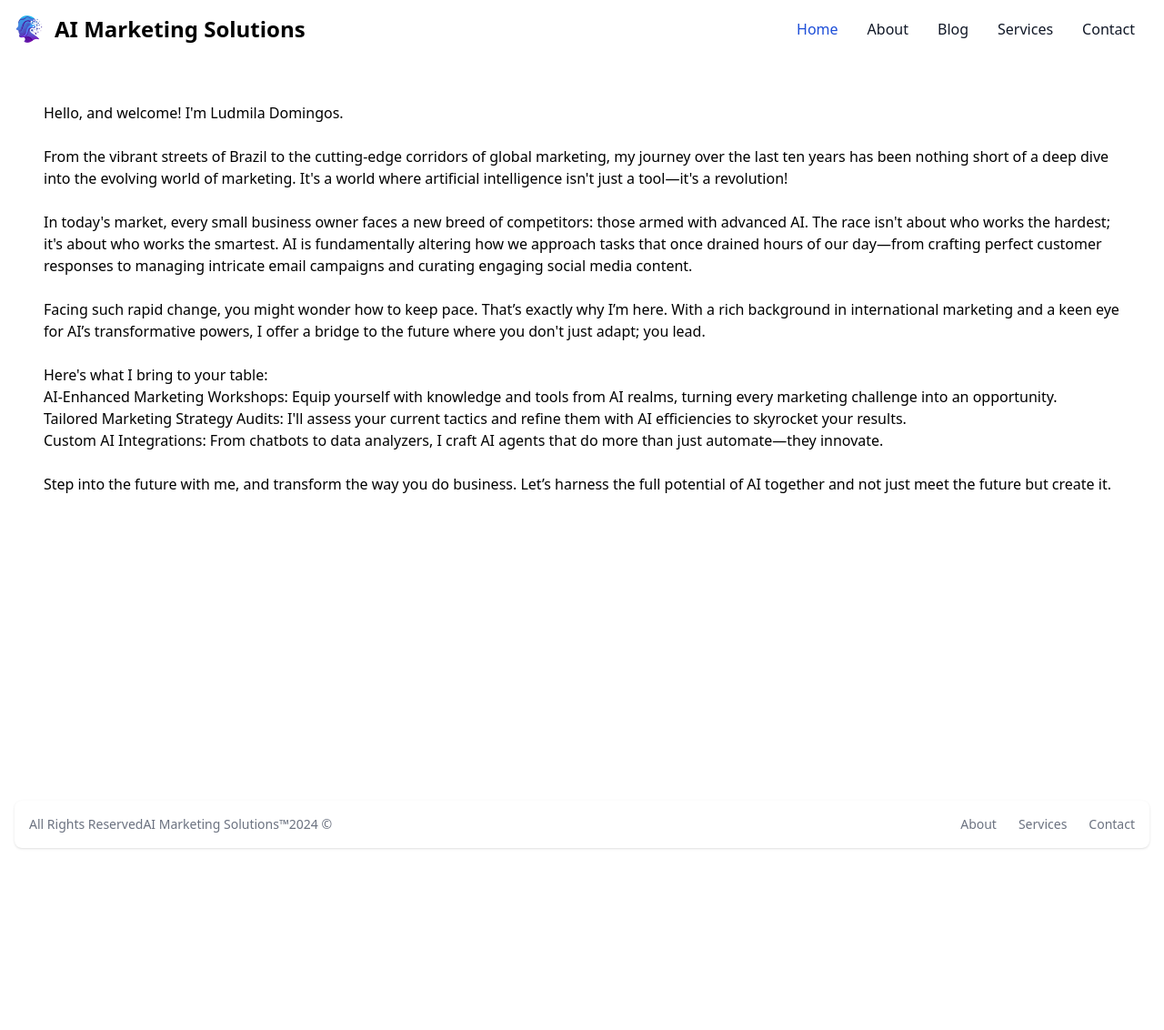
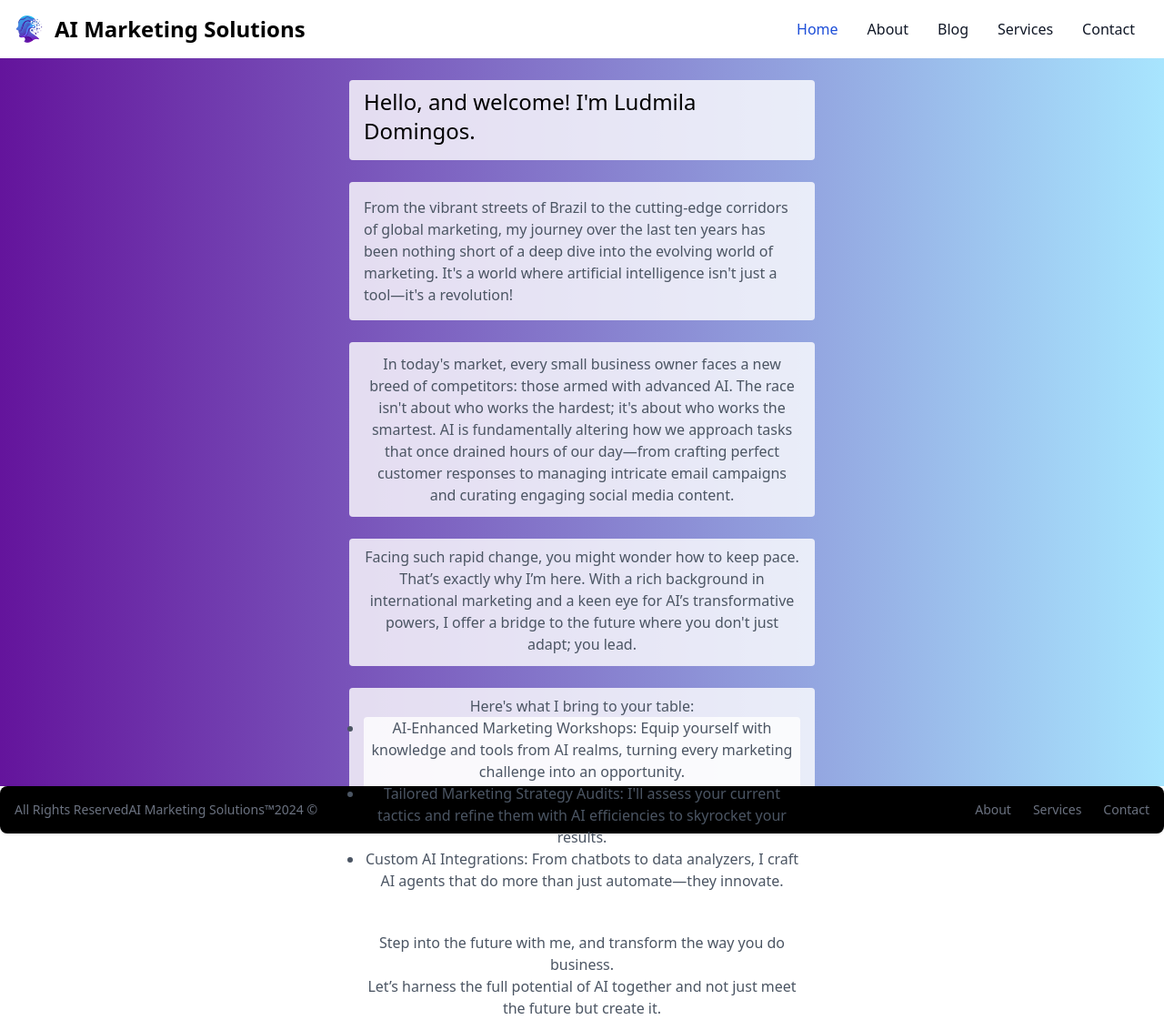
Before and after one commit to PadoSensei/aimarketingsolutions, a Next.js app: page /about in a window 1280 px wide. Shown: the whole page at 91% size. Before the commit the page ends 948 px from the top, so only its background shows below. Built offline with nearby package versions, Linux system fonts and the light colour scheme; no server answers.

Commit message:
Added gradient and styling to about page

```diff
--- a/src/app/about/page.tsx
+++ b/src/app/about/page.tsx
@@ -3,43 +3,90 @@ import Layout from "@/components/Layout"
 import NavBar from "@/components/NavBar"
 
 // TODO - Footer not at bottom
+// TODO - Center text in screen on background card, background card sits on the gradient
 
 export default function About() {
     return (
         <>
             <NavBar />
-            <Layout>
-            <section className="bg-white border-gray-200 container h-fit p-12 justify-center items-center space-y-6 ">
-                <div className="">
+            {/* <Layout> */}
+            <div className="h-screen lg:px-96 md:px-20 bg-gradient-to-r from-gradient-purple to-gradient-blue">
+            <br />
+                <div className="flex pt-2 justify-center text-2xl font-sans items-center bg-white/80 rounded p-4">
                     Hello, and welcome! I'm Ludmila Domingos.
                 </div>
-
-                <div className="">
+                <br />
+                {/* <div className="text-center font-bold text-gray-600">
+        "We Excellence in Solving Problems Creatively"
+      </div> */}
+                <div className="p-4 text-gray-600 text-md sm:text-left md:text-left text-center font-sans bg-white/80 rounded">
                     From the vibrant streets of Brazil to the cutting-edge corridors of global marketing, my journey over the last ten years has been nothing short of a deep dive into the evolving world of marketing. It's a world where artificial intelligence isn't just a tool—it's a revolution!
                 </div>
-
-                <div className="">
+                 <br />
+                <div className="text-center text-md text-gray-600 px-4 font_sans py-3 bg-white/80 rounded">
                     In today's market, every small business owner faces a new breed of competitors: those armed with advanced AI. The race isn't about who works the hardest; it's about who works the smartest. AI is fundamentally altering how we approach tasks that once drained hours of our day—from crafting perfect customer responses to managing intricate email campaigns and curating engaging social media content.
                 </div>
-
-                <div className="">
+                <br />
+                <div className="text-center text-md px-4 font-sans text-gray-600  pt-2 pb-3 bg-white/80 rounded">
                     Facing such rapid change, you might wonder how to keep pace. That’s exactly why I’m here. With a rich background in international marketing and a keen eye for AI’s transformative powers, I offer a bridge to the future where you don't just adapt; you lead.
                 </div>
+                <br />
+                <div className="text-center text-md px-4 font-sans text-gray-600  pt-2 pb-3 bg-white/80 rounded">
+                    Here's what I bring to your table:
+                {/* </div> */}
 
-                <div className="">
-                    Here's what I bring to your table:
-                    <ul>
+                {/* <div className="m-4 bg-white/80 rounded"> */}
+                    <ul className="list-disc bg-white/80 rounded">
                         <li>AI-Enhanced Marketing Workshops: Equip yourself with knowledge and tools from AI realms, turning every marketing challenge into an opportunity.</li>
                         <li>Tailored Marketing Strategy Audits: I'll assess your current tactics and refine them with AI efficiencies to skyrocket your results.</li>
                         <li>Custom AI Integrations: From chatbots to data analyzers, I craft AI agents that do more than just automate—they innovate.</li>
                     </ul>
+
                 </div>
-                <div className="">
-                    Step into the future with me, and transform the way you do business. Let’s harness the full potential of AI together and not just meet the future but create it.
+                <br />
+                <div className="text-center text-md px-4 font-sans text-gray-600  pt-2 pb-3 bg-white/80 rounded">
+                   <p>
+                   Step into the future with me, and transform the way you do business.
+                    </p>
+                    <p>
+                    Let’s harness the full potential of AI together and not just meet the future but create it.
+                    </p>
                 </div>
-            </section>
-            </Layout>
+            </div>
+
+            {/* </Layout> */}
             <Footer2 />
         </>
     )
 }
+
+{/* <sectioFrom the vibrant streets of Brazil to the cutting-edge corridors of global marketing, my journey over the last ten years has been nothing short of a deep dive into the evolving world of marketing. It's a world where artificial intelligence isn't just a tool—it's a revolution!
+<div classNameName="">
+    Hello, and welcome! I'm Ludmila Domingos.
+</div>
+
+<div classNameName="">
+    From the vibrant streets of Brazil to the cutting-edge corridors of global marketing, my journey over the last ten years has been nothing short of a deep dive into the evolving world of marketing. It's a world where artificial intelligence isn't just a tool—it's a revolution!
+</div>
+
+<div classNameName="">
+    In today's market, every small business owner faces a new breed of competitors: those armed with advanced AI. The race isn't about who works the hardest; it's about who works the smartest. AI is fundamentally altering how we approach tasks that once drained hours of our day—from crafting perfect customer responses to managing intricate email campaigns and curating engaging social media content.
+</div>
+
+<div classNameName="">
+    Facing such rapid change, you might wonder how to keep pace. That’s exactly why I’m here. With a rich background in international marketing and a keen eye for AI’s transformative powers, I offer a bridge to the future where you don't just adapt; you lead.
+</div>
+
+<div classNameName="">
+    Here's what I bring to your table:
+    <ul>
+        <li>AI-Enhanced Marketing Workshops: Equip yourself with knowledge and tools from AI realms, turning every marketing challenge into an opportunity.</li>
+        <li>Tailored Marketing Strategy Audits: I'll assess your current tactics and refine them with AI efficiencies to skyrocket your results.</li>
+        <li>Custom AI Integrations: From chatbots to data analyzers, I craft AI agents that do more than just automate—they innovate.</li>
+    </ul>
+</div>
+<div classNameName="">
+    Step into the future with me, and transform the way you do business. Let’s harness the full potential of AI together and not just meet the future but create it.
+</div>
+
+</section> */}
--- a/src/components/Footer2.tsx
+++ b/src/components/Footer2.tsx
@@ -1,10 +1,10 @@
 
 // TODO Fix span / AI MARKETING link
 const Footer2 = () => {
-    return(
+    return (
 
 
-<footer className="bg-white rounded-lg shadow m-4 dark:bg-black">
+        <footer className="h-full bg-black rounded-lg shadow dark:bg-black">
             <div className="w-full mx-auto max-w-screen-xl p-4 md:flex md:items-center md:justify-between">
                 <span className="text-sm text-gray-500 sm:text-center dark:text-white">All Rights Reserved
                     <a href="/" className="hover:underline md:hover:bg-transparent md:hover:text-blue-700 md:dark:hover:text-blue-500 dark:text-white dark:hover:bg-gray-700 dark:hover:text-white md:dark:hover:bg-transparent dark:border-gray-700">AI Marketing Solutions™</a>
@@ -17,12 +17,6 @@ const Footer2 = () => {
                     <li>
                         <a href="#services" className="hover:underline me-4 md:me-6 md:hover:bg-transparent md:hover:text-blue-700 md:dark:hover:text-blue-500 dark:text-white dark:hover:bg-gray-700 dark:hover:text-white md:dark:hover:bg-transparent dark:border-gray-700">Services</a>
                     </li>
-        {/* <li>
-            <a href="#" className="hover:underline me-4 md:me-6">Privacy Policy</a>
-        </li> */}
-        {/* <li>
-            <a href="#" className="hover:underline me-4 md:me-6">Licensing</a>
-        </li> */}
                     <li>
                         <a href="/contact" className="hover:underline md:hover:bg-transparent md:hover:text-blue-700 md:dark:hover:text-blue-500 dark:text-white dark:hover:bg-gray-700 dark:hover:text-white md:dark:hover:bg-transparent dark:border-gray-700">Contact</a>
                     </li>
--- a/src/components/NavBar.tsx
+++ b/src/components/NavBar.tsx
@@ -17,7 +17,7 @@ import Link from 'next/link'
     // </div>
 const NavBar = () => {
   return (
-<nav className="bg-white border-gray-200 rounded-lg">
+<nav className="bg-white border-gray-200 rounded-lg m-0 p-0">
   <div className="max-w-screen-xl flex flex-wrap items-center justify-between mx-auto p-4">
   <a href="#" className="flex items-center space-x-3 rtl:space-x-reverse">
       <img src="/images/Logo-White.png" className="h-8" alt="Logo" />
--- a/tailwind.config.js
+++ b/tailwind.config.js
@@ -1,5 +1,13 @@
 /** @type {import('tailwindcss').Config} */
 module.exports = {
+  theme: {
+    extend: {
+      colors: {
+        'gradient-blue':'#A8E5FE',
+        'gradient-purple':'#64149C'
+      }
+    }
+  },
   content: [
     './src/pages/**/*.{js,ts,jsx,tsx,mdx}',
     './src/components/**/*.{js,ts,jsx,tsx,mdx}',
```
Lines whose indentation alone changed are shown as unchanged.
